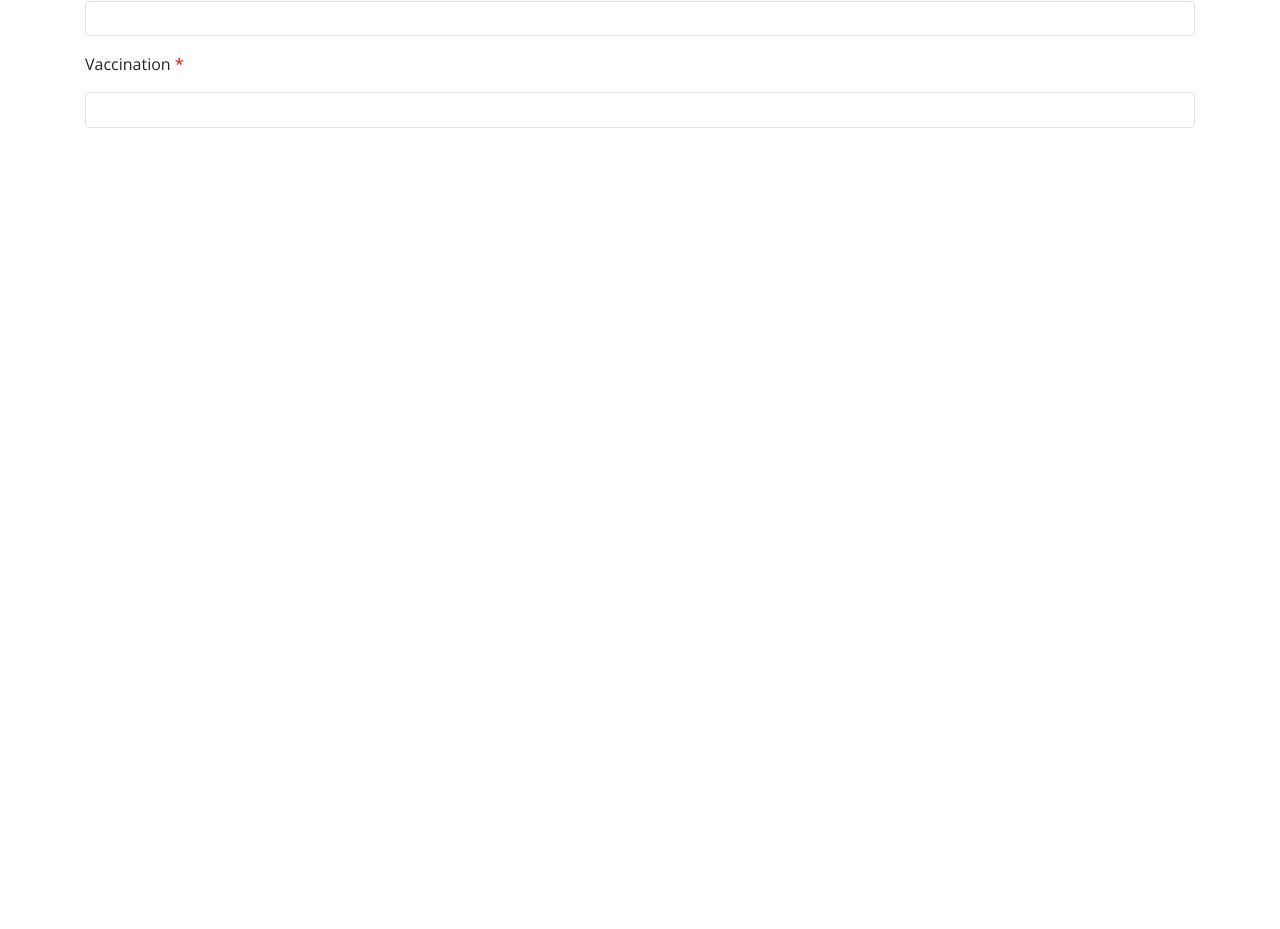
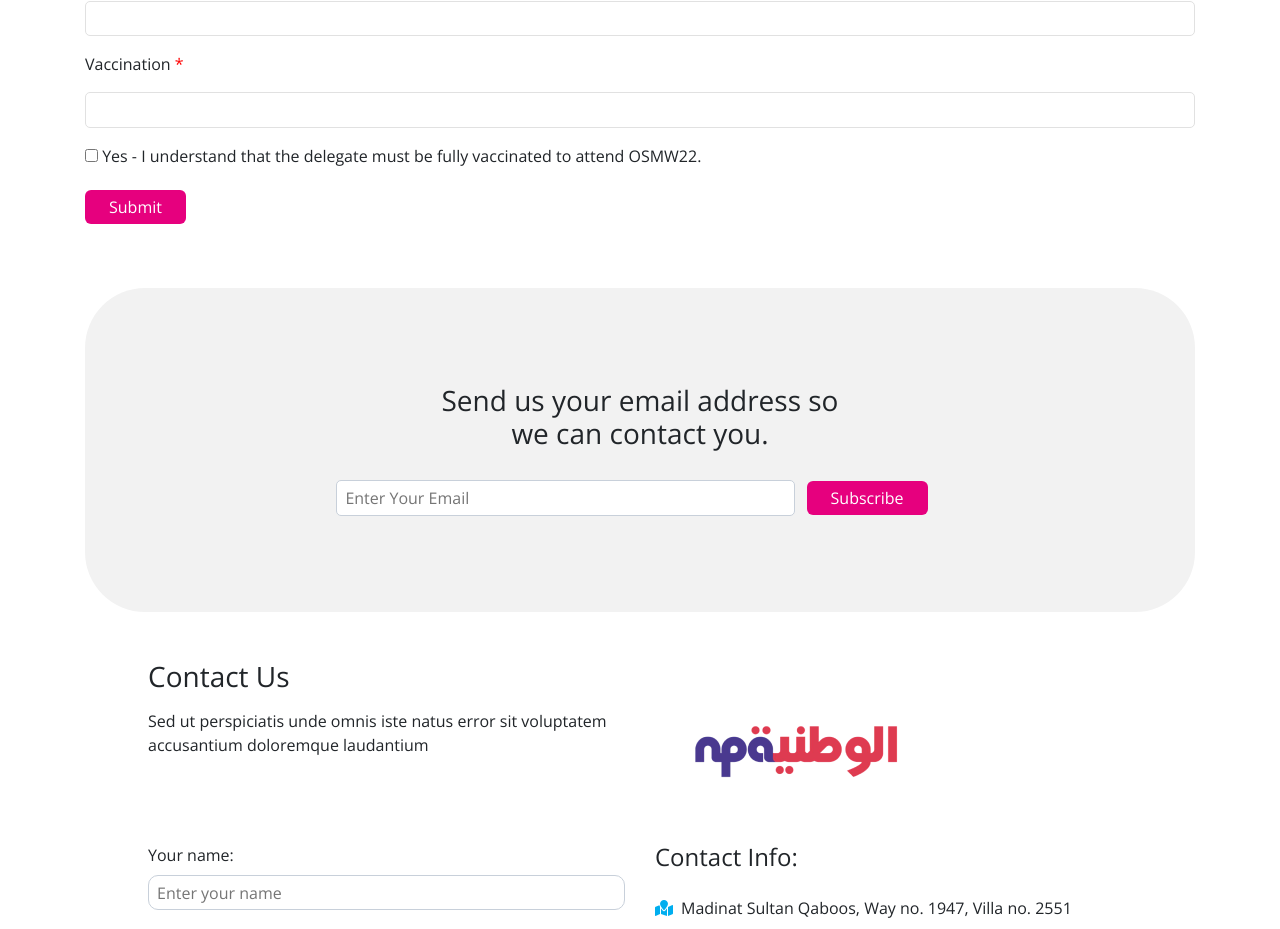
Before and after one commit to hoseinsedaqat/Osmw, a Vue app: page /attend in a window 1280 px wide. Shown: the part 2824-3753 px from the top of the page. Before the commit the page ends 2968 px from the top, so only its background shows below. Built offline with nearby package versions, Linux system fonts and the light colour scheme.

Commit message:
finish ui after work on send attend form data

```diff
--- a/src/assets/Style/main.css
+++ b/src/assets/Style/main.css
@@ -4,3 +4,7 @@
 body {
     font-family: 'Open Sans', sans-serif !important;
 }
+
+input[type=checkbox] {
+    background: red !important;
+}
--- a/src/views/Attend/Components/AttendForm.vue
+++ b/src/views/Attend/Components/AttendForm.vue
@@ -1,4 +1,5 @@
 <template>
+  <div>
     <section id="attendForm">
       <div class="container">
         <div class="row">
@@ -113,17 +114,47 @@
             </div>
           </div>
         </div>
+        <div class="row">
+          <div class="container">
+            <div class="row">
+              <div class="col-md-12">
+                <input type="checkbox" name="" id="" class="checkbox" />
+                <span>
+                  Yes - I understand that the delegate must be fully vaccinated to attend
+                  OSMW22.
+                </span>
+              </div>
+            </div>
+          </div>
+        </div>
+        <div class="row">
+          <div class="col-md-12 my-3">
+            <button class="btnAttendSubmit">Submit</button>
+          </div>
+        </div>
       </div>
     </section>
+    <FormContactTwo></FormContactTwo>
+    <FormContacts></FormContacts>
+    <FooterApp></FooterApp>
+  </div>
 </template>
 
 <script>
+import FormContactTwo from "@/components/FormContactTwo.vue";
+import FormContacts from "@/components/FormContacts.vue";
+import FooterApp from "@/components/FooterApp.vue";
 export default {
   name: "AttendForm",
   data() {
     return {
       regestartion: "One Day",
     };
+  },
+  components: {
+    FormContactTwo,
+    FormContacts,
+    FooterApp,
   },
 };
 </script>
@@ -143,13 +174,26 @@ export default {
   color: red;
 }
 
-.form-group input{
+.form-group input {
   border: 1px solid #e1e1e1;
   padding: 0.3rem;
   border-radius: 5px;
 }
 
-.form-group input:focus{
+.form-group input:focus {
   outline: none;
 }
+
+.checkbox {
+  background-color: #e6007e;
+}
+
+.btnAttendSubmit {
+  border: none;
+  padding: 0.3rem 1.5rem;
+  background-color: #e6007e;
+  color: #fff;
+  margin: 0.4rem 1rem 0 0;
+  border-radius: 6px;
+}
 </style>
```
Lines whose indentation alone changed are shown as unchanged.
